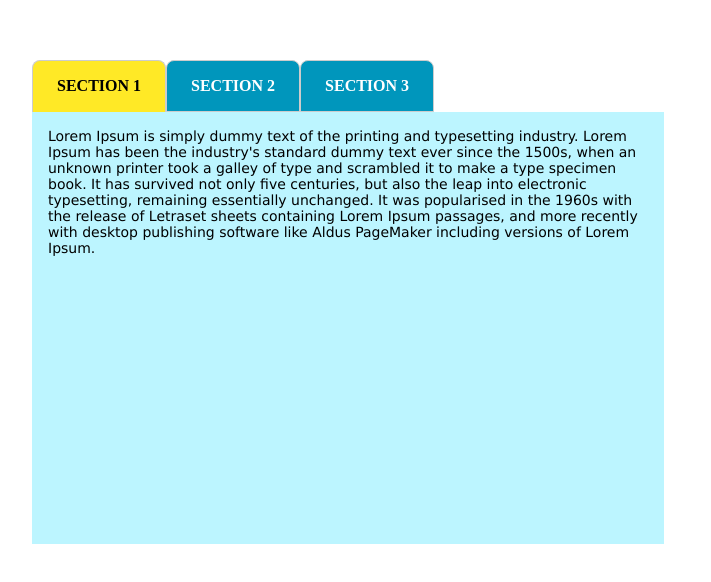
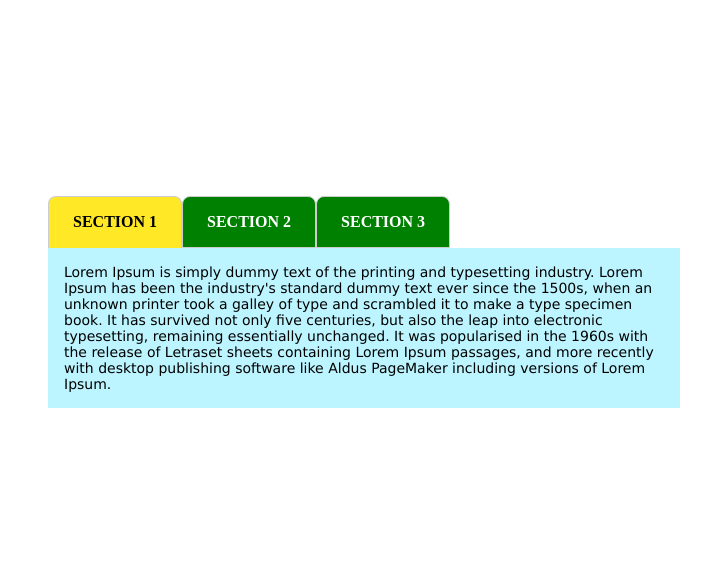
Before and after one commit to ablaevrs/library, a React (Create React App) app: page / in a window 1280 px wide. Shown: the part 106-688 px from the top of the page, without its empty margins (292-1003 px from the left). Built offline with nearby package versions, Linux system fonts and the light colour scheme.

Commit message:
tabs customization

```diff
--- a/src/App.js
+++ b/src/App.js
@@ -38,6 +38,12 @@ function App() {
     }
   }
 
+  const tabStyle = {
+    background: 'green'
+  }
+  const activeTabStyle = {}
+  const contentStyle = {}
+
   return (
     <div className="App">
       <Tabs
@@ -46,6 +52,9 @@ function App() {
         tab={tab}
         setTab={setTab}
         vertical={false}
+        tabStyle={tabStyle}
+        activeTabStyle={activeTabStyle}
+        contentStyle={contentStyle}
       />
     </div>
   );
--- a/src/components/Tabs/Tab/index.jsx
+++ b/src/components/Tabs/Tab/index.jsx
@@ -1,17 +1,24 @@
 import React from 'react'
 import s from './index.module.css'
 
-export default function Tab({ item, tab, setTab, active, vertical }) {
+export default function Tab({
+    item,
+    tab,
+    setTab,
+    active,
+    vertical,
+    tabStyle,
+    activeTabStyle
+}) {
 
-    const activeStyle = active ? {
+    const userActiveStyle = Object.keys(activeTabStyle).length ? activeTabStyle : {
         borderBottom: '0px',
         background: '#ffe926',
         color: '#000'
-
-    } : {}
+    }
+    const activeStyle = active && userActiveStyle
 
     const verticalStyle = vertical ? {
-        width: '200px',
         borderRadius: '0px'
     } : {}
 
@@ -19,7 +26,7 @@ export default function Tab({ item, tab, setTab, active, vertical }) {
         <div
             className={s.tab}
             onClick={()=> setTab(item.value)}
-            style={{...activeStyle, ...verticalStyle}}
+            style={{...tabStyle, ...activeStyle, ...verticalStyle}}
         >
                 {
                     item.label
--- a/src/components/Tabs/index.jsx
+++ b/src/components/Tabs/index.jsx
@@ -7,7 +7,10 @@ export default function Tabs({
     renderTabContent,
     tab,
     setTab,
-    vertical=false
+    vertical=false,
+    tabStyle={},
+    activeTabStyle={},
+    contentStyle={}
 }) {
 
     const template = vertical ? {
@@ -39,13 +42,15 @@ export default function Tabs({
                             setTab={setTab}
                             active={tab===item.value}
                             vertical={vertical}
+                            tabStyle={tabStyle}
+                            activeTabStyle={activeTabStyle}
                         />
                     )
                 })
             }
 
         </div>
-        <div className={s.content}>
+        <div className={s.content} style={contentStyle}>
             {
                 renderTabContent()
             }
--- a/src/components/Tabs/index.module.css
+++ b/src/components/Tabs/index.module.css
@@ -4,8 +4,7 @@
 }
 
 .content {
-    width: 600px;
-    height: 400px;
+    width: 100%;
     background: rgb(188, 245, 255);
     padding: 16px;
     font-size: 14px;
```
